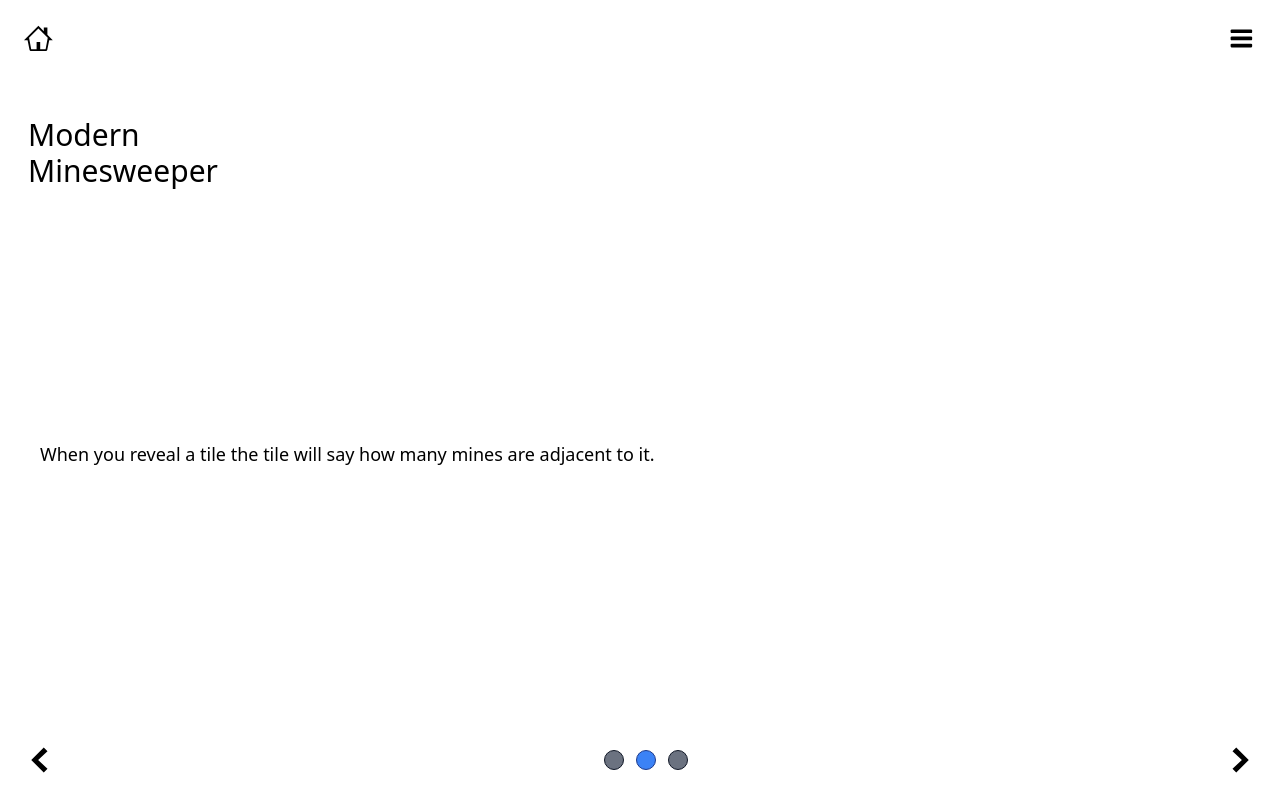
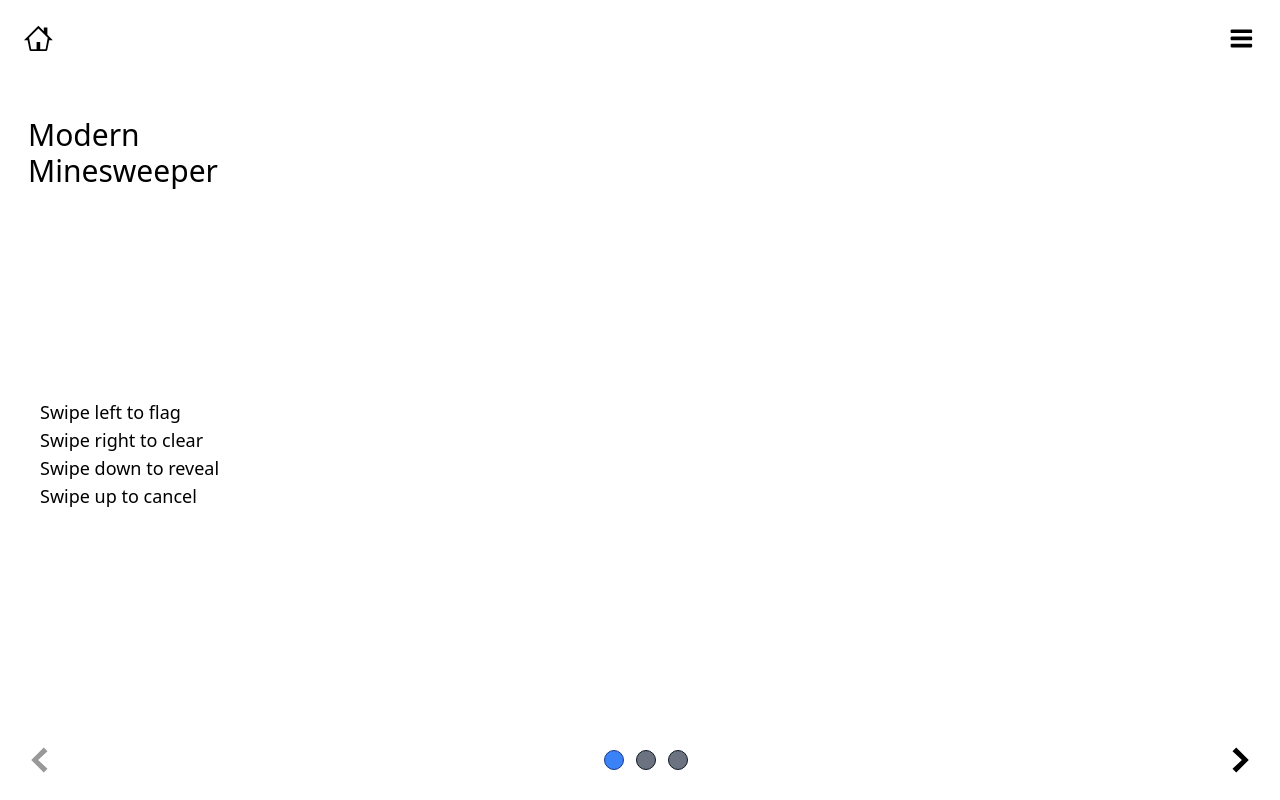
Before and after one commit to ByronStewart/Minesweeper-Clone, a React (Create React App) app in the folder frontend/: page /instructions in a window 1280 px wide. Built offline with nearby package versions, Linux system fonts and the light colour scheme.

Commit message:
refactor(frontend): pagination component
refactored the onboarding page to have a pagination component
fixed the title page styling

```diff
--- a/frontend/src/components/layouts/DefaultHeader.tsx
+++ b/frontend/src/components/layouts/DefaultHeader.tsx
@@ -35,7 +35,7 @@ export const DefaultHeader: React.FC<Props> = () => {
         </button>
       </div>
       {isMenuOpen && (
-        <div className="relative z-10">
+        <div className="relative z-10 bg-black">
           <div className="absolute top-0 left-0 w-full bg-white">
             <MainMenuItem onClick={toggleMenuOpen} to="/instructions">
               How to play
--- a/frontend/src/views/BaseLayout/IndexPage/IndexPage.tsx
+++ b/frontend/src/views/BaseLayout/IndexPage/IndexPage.tsx
@@ -2,20 +2,27 @@ import { Link } from "react-router-dom"
 
 const IndexPage: React.FC = () => {
   return (
-    <div className="h-screen bg-red-200">
-      <div className="flex flex-col justify-between">
+    <div className="flex flex-col justify-between h-full">
+      <div className="mx-6 mt-10">
         <h1 className="text-5xl">Modern Minesweeper</h1>
         <p className="mt-28 font-thin">
           Play the classic game in a whole new way...
         </p>
-        {/* Need Image here or animation */}
+      </div>
+      {/* Need Image here or animation */}
+      <div className="flex justify-evenly mb-10">
         <Link
-          className="mt-10 px-4 py-2 bg-slate-400 text-xl rounded-sm active:bg-slate-600 hover:bg-slate-500"
+          className="px-4 py-2 bg-slate-400 text-xl rounded-sm active:bg-slate-600 hover:bg-slate-500"
+          to="/instructions"
+        >
+          Tell me how
+        </Link>
+        <Link
+          className="px-4 py-2 bg-slate-400 text-xl rounded-sm active:bg-slate-600 hover:bg-slate-500"
           to="/game"
         >
           Lets play
         </Link>
-        <Link to="/instructions">Tell me how</Link>
       </div>
     </div>
   )
--- /dev/null
+++ b/frontend/src/views/BaseLayout/InstructionsPage/Components/Pagination.tsx
@@ -0,0 +1,64 @@
+import { IconContext } from "react-icons"
+import { GoChevronLeft, GoChevronRight } from "react-icons/go"
+
+interface Props {
+  goForward: VoidFunction
+  goBack: VoidFunction
+  page: number
+}
+
+export const Pagination: React.FC<Props> = ({ goBack, goForward, page }) => {
+  return (
+    <div className="flex justify-between items-center">
+      <IconContext.Provider
+        value={{
+          size: "2.5em",
+        }}
+      >
+        {page > 0 ? (
+          <div onClick={goBack} className="p-5">
+            <GoChevronLeft color={"#000"} />
+          </div>
+        ) : (
+          <div className="p-5">
+            <GoChevronLeft color="#999" />
+          </div>
+        )}
+
+        <div className="flex justify-start gap-3 items-center p-5 pl-8">
+          <div
+            className={`${
+              page == 0
+                ? "bg-blue-500 border-blue-900"
+                : "bg-gray-500 border-gray-900"
+            } w-5 h-5 rounded-full border `}
+          ></div>
+          <div
+            className={`${
+              page == 1
+                ? "bg-blue-500 border-blue-900"
+                : "bg-gray-500 border-gray-900"
+            } w-5 h-5 rounded-full border `}
+          ></div>
+          <div
+            className={`${
+              page == 2
+                ? "bg-blue-500 border-blue-900"
+                : "bg-gray-500 border-gray-900"
+            } w-5 h-5 rounded-full border `}
+          ></div>
+        </div>
+
+        {page < 2 ? (
+          <div onClick={goForward} className="p-5">
+            <GoChevronRight />
+          </div>
+        ) : (
+          <div className="p-5">
+            <GoChevronRight color="#999" />
+          </div>
+        )}
+      </IconContext.Provider>
+    </div>
+  )
+}
--- a/frontend/src/views/BaseLayout/InstructionsPage/InstructionsPage.tsx
+++ b/frontend/src/views/BaseLayout/InstructionsPage/InstructionsPage.tsx
@@ -3,6 +3,7 @@ import { IconContext } from "react-icons"
 import { GoChevronLeft, GoChevronRight } from "react-icons/go"
 import { useSwipeable } from "react-swipeable"
 import { debounce } from "lodash"
+import { Pagination } from "./Components/Pagination"
 
 type OnboardingState = {
   page: number
@@ -17,7 +18,6 @@ const reducer = (
   state: OnboardingState,
   action: OnboardingAction
 ): OnboardingState => {
-  console.log(state, action)
   switch (action.dir) {
     case "back":
       if (state.page == 0) {
@@ -37,13 +37,13 @@ const reducer = (
 }
 
 export const InstructionsPage: React.FC = () => {
-  const [state, dispatch] = useReducer(reducer, { page: 1 })
+  const [tabState, dispatchTabAction] = useReducer(reducer, { page: 0 })
   const swipeHandlers = useSwipeable({
-    onSwipedLeft: (e) => {
-      dispatch({ dir: "forward" })
+    onSwipedLeft: () => {
+      dispatchTabAction({ dir: "forward" })
     },
     onSwipedRight: () => {
-      dispatch({ dir: "back" })
+      dispatchTabAction({ dir: "back" })
     },
     preventDefaultTouchmoveEvent: true,
   })
@@ -53,76 +53,39 @@ export const InstructionsPage: React.FC = () => {
         Modern <br></br>Minesweeper
       </h2>
       {/* Instruction pane */}
-      <div className={`mx-10 text-lg ${state.page !== 0 ? "hidden" : ""}`}>
+      <div className="flex-grow flex justify-center flex-col">
+        <div>
+          <div
+            className={`mx-10 text-lg ${tabState.page !== 0 ? "hidden" : ""}`}
+          >
             <p>Swipe left to flag</p>
             <p>Swipe right to clear</p>
             <p>Swipe down to reveal</p>
             <p>Swipe up to cancel</p>
           </div>
-      <div className={`mx-10 text-lg ${state.page !== 1 ? "hidden" : ""}`}>
+          <div
+            className={`mx-10 text-lg ${tabState.page !== 1 ? "hidden" : ""}`}
+          >
             <p>
-          When you reveal a tile the tile will say how many mines are adjacent
-          to it.
+              When you reveal a tile the tile will say how many mines are
+              adjacent to it.
             </p>
           </div>
-      <div className={`mx-10 text-lg ${state.page !== 2 ? "hidden" : ""}`}>
+          <div
+            className={`mx-10 text-lg ${tabState.page !== 2 ? "hidden" : ""}`}
+          >
             <p>You will if you reveal all the tiles without revealing a mine</p>
             <br />
             <p>If you reveal a mine...</p>
             <p>Boom... game over...</p>
           </div>
-      <div className="flex justify-between items-center">
-        {/* Menu Bar */}
-        <IconContext.Provider
-          value={{
-            size: "2.5em",
-          }}
-        >
-          {state.page > 0 ? (
-            <div onClick={() => dispatch({ dir: "back" })} className="p-5">
-              <GoChevronLeft color={"#000"} />
         </div>
-          ) : (
-            <div className="p-5">
-              <GoChevronLeft color="#999" />
       </div>
-          )}
-
-          <div className="flex justify-start gap-3 items-center p-5 pl-8">
-            <div
-              className={`${
-                state.page == 0
-                  ? "bg-blue-500 border-blue-900"
-                  : "bg-gray-500 border-gray-900"
-              } w-5 h-5 rounded-full border `}
-            ></div>
-            <div
-              className={`${
-                state.page == 1
-                  ? "bg-blue-500 border-blue-900"
-                  : "bg-gray-500 border-gray-900"
-              } w-5 h-5 rounded-full border `}
-            ></div>
-            <div
-              className={`${
-                state.page == 2
-                  ? "bg-blue-500 border-blue-900"
-                  : "bg-gray-500 border-gray-900"
-              } w-5 h-5 rounded-full border `}
-            ></div>
-          </div>
-
-          {state.page < 2 ? (
-            <div onClick={() => dispatch({ dir: "forward" })} className="p-5">
-              <GoChevronRight />
-            </div>
-          ) : (
-            <div className="p-5">
-              <GoChevronRight color="#999" />
-            </div>
-          )}
-        </IconContext.Provider>
-      </div>
+      <Pagination
+        goBack={() => dispatchTabAction({ dir: "back" })}
+        goForward={() => dispatchTabAction({ dir: "forward" })}
+        page={tabState.page}
+      />
     </div>
   )
 }
```
Lines whose indentation alone changed are shown as unchanged.
